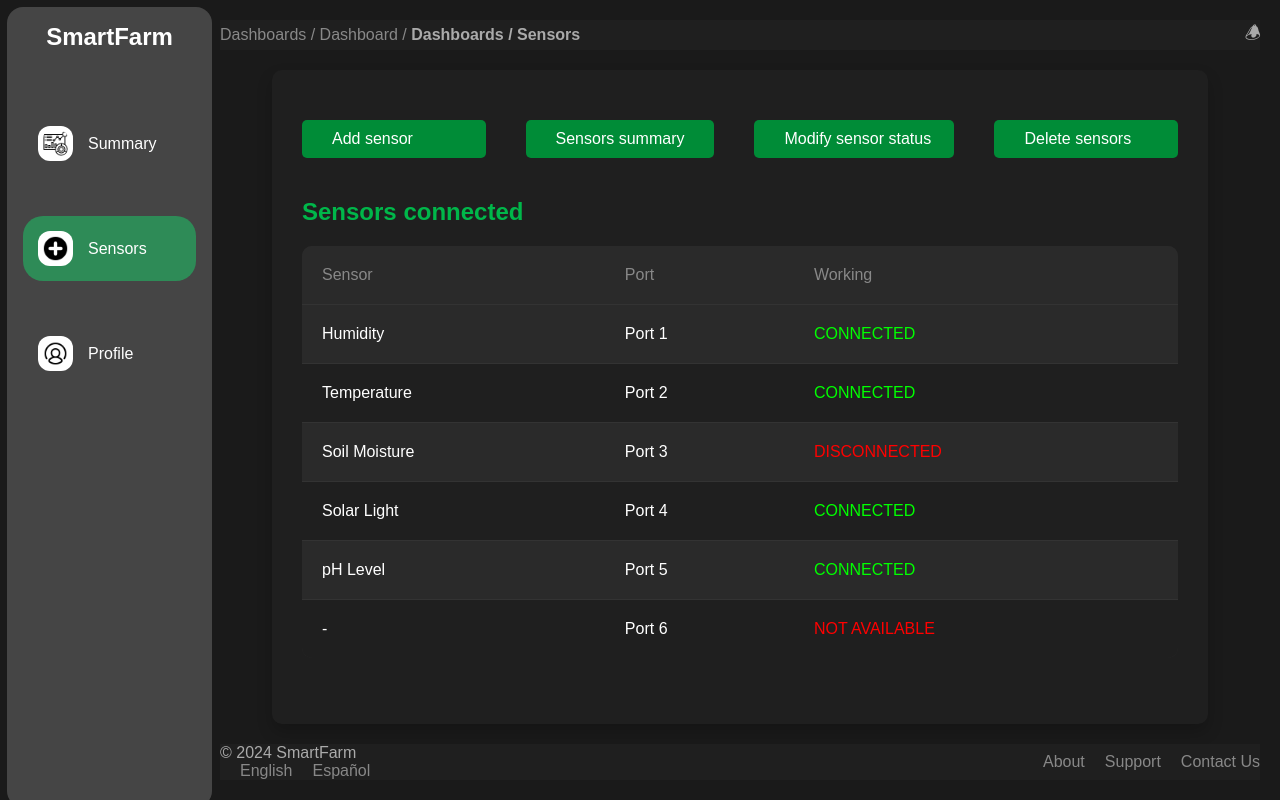
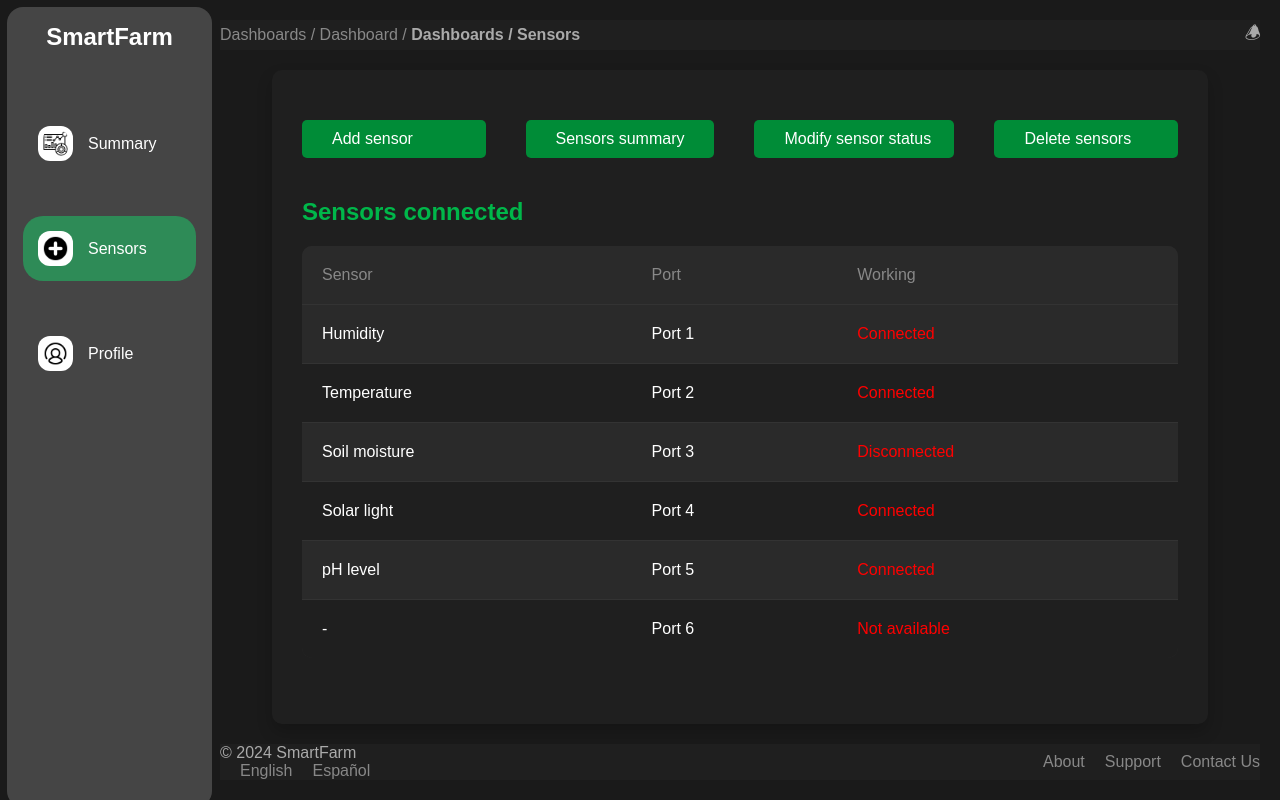
Before and after one commit to rodrivmac1/smartfarm, a React (Create React App) app: page /add-sensor in a window 1280 px wide. Built offline with nearby package versions, Linux system fonts and the light colour scheme.

Commit message:
Final Details Multilingual Function

```diff
--- a/src/Sensor.js
+++ b/src/Sensor.js
@@ -8,14 +8,16 @@ const Sensor = () => {
   const { t } = useTranslation();
 
   // Datos de los sensores conectados
-  const [sensors, setSensors] = useState([
-    { port: "Port 1", sensor: "Humidity", status: "CONNECTED" },
-    { port: "Port 2", sensor: "Temperature", status: "CONNECTED" },
-    { port: "Port 3", sensor: "Soil Moisture", status: "DISCONNECTED" },
-    { port: "Port 4", sensor: "Solar Light", status: "CONNECTED" },
-    { port: "Port 5", sensor: "pH Level", status: "CONNECTED" },
-    { port: "Port 6", sensor: "-", status: "NOT AVAILABLE" },
-  ]);
+// Cambiar el estado de los sensores
+const [sensors, setSensors] = useState([
+  { port: t('Sensor.port1'), sensor: t('Sensor.humidity'), status: t('Sensor.connected') },
+  { port: t('Sensor.port2'), sensor: t('Sensor.temperature'), status: t('Sensor.connected') },
+  { port: t('Sensor.port3'), sensor: t('Sensor.soilMoisture'), status: t('Sensor.disconnected') },
+  { port: t('Sensor.port4'), sensor: t('Sensor.solarLight'), status: t('Sensor.connected') },
+  { port: t('Sensor.port5'), sensor: t('Sensor.phLevel'), status: t('Sensor.connected') },
+  { port: t('Sensor.port6'), sensor: "-", status: t('Sensor.notAvailable') }
+]);
+
 
   // Tipos de sensores para la lista desplegable en la vista CREATE
   const sensorTypes = [
--- a/src/en.json
+++ b/src/en.json
@@ -93,6 +93,11 @@
       "assignSensor": "Assign sensor to available ports",
       "port": "Port",
       "sensorType": "Sensor Type",
+      "port1": "Port 1",
+      "port2": "Port 2",
+      "port3": "Port 3",
+      "port4": "Port 4",
+      "port5": "Port 5",
       "port6": "Port 6",
       "selectSensor": "Select sensor",
       "humidity": "Humidity",
--- a/src/es.json
+++ b/src/es.json
@@ -93,6 +93,11 @@
       "assignSensor": "Asignar sensor a los puertos disponibles",
       "port": "Puerto",
       "sensorType": "Tipo de sensor",
+      "port1": "Puerto 1",
+      "port2": "Puerto 2",
+      "port3": "Puerto 3",
+      "port4": "Puerto 4",
+      "port5": "Puerto 5",
       "port6": "Puerto 6",
       "selectSensor": "Seleccionar sensor",
       "humidity": "Humedad",
```
